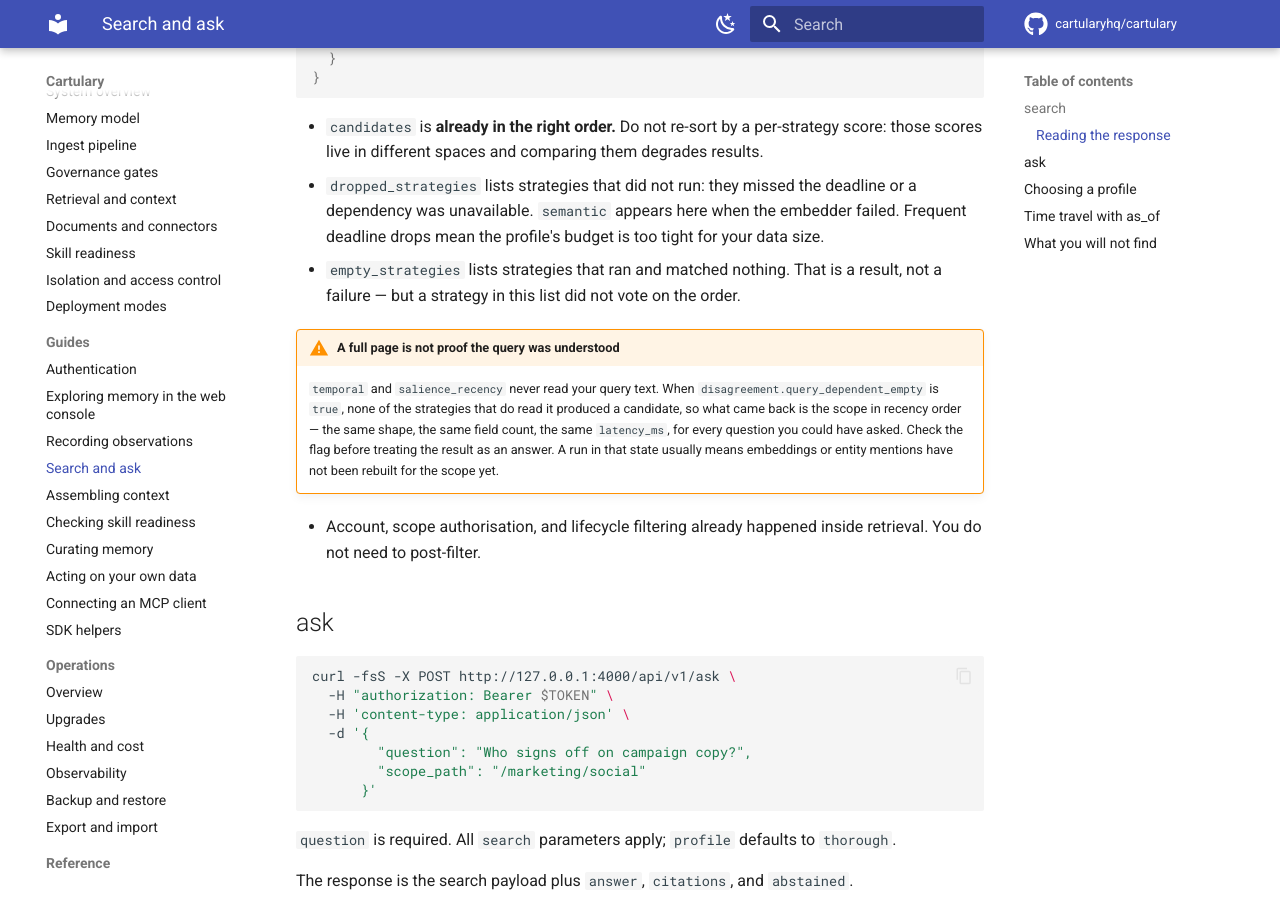
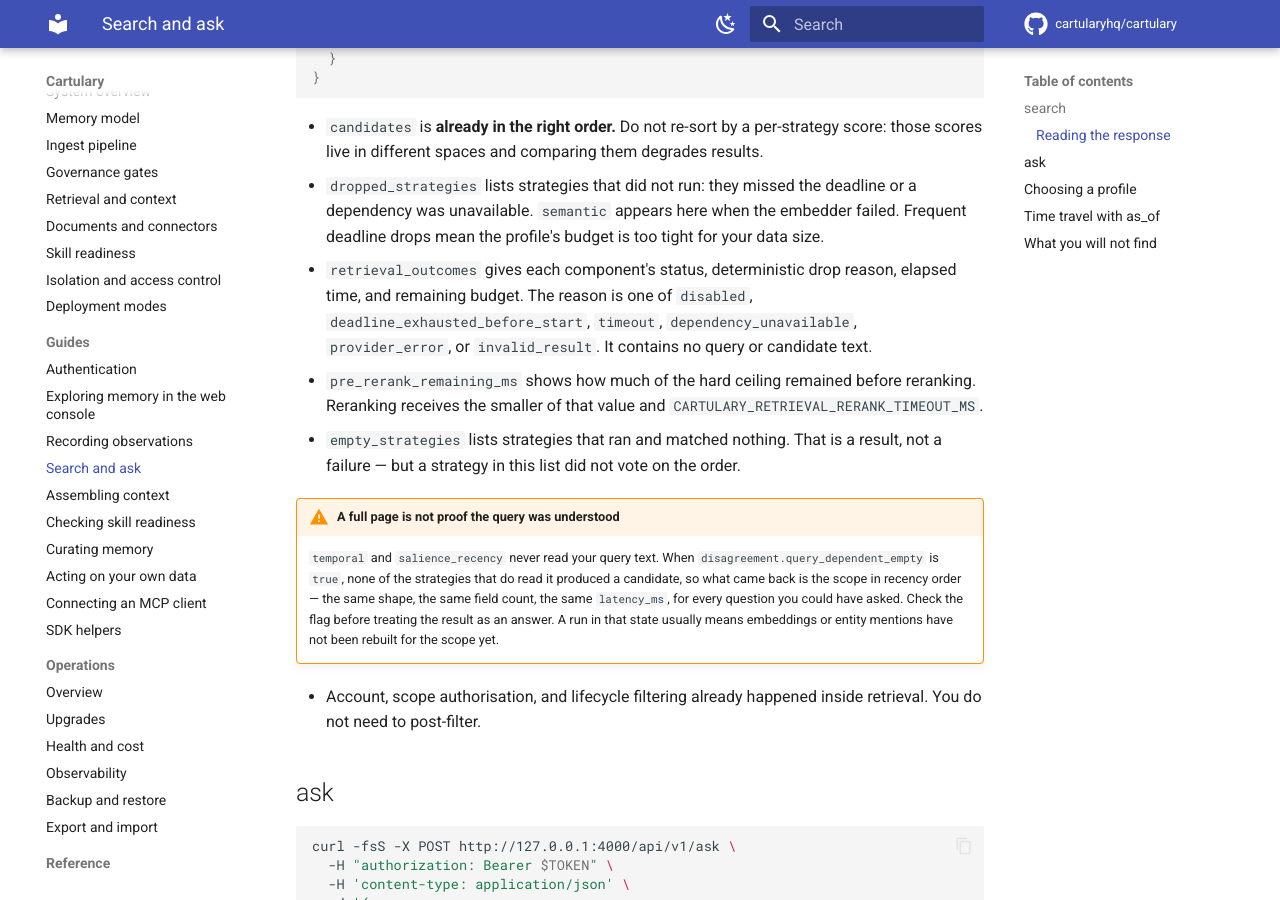
Before and after one commit to cartularyhq/cartulary, an MkDocs documentation site: the page built from docs/guides/search-and-ask.md, in a window 1280 px wide and 900 px high, scrolled down 1248 px. Built offline with MkDocs 1.6.1 and Material for MkDocs 9.7.7, drawn with Linux system fonts in a browser that asks for light colours; comment, search, counter and statistics services are not loaded.

Commit message:
Report retrieval drop reasons and bound reranking

```diff
--- a/docs/guides/search-and-ask.md
+++ b/docs/guides/search-and-ask.md
@@ -54,6 +54,14 @@ curl -fsS -X POST http://127.0.0.1:4000/api/v1/search \
   deadline or a dependency was unavailable. `semantic` appears here when the
   embedder failed. Frequent deadline drops mean the profile's budget is too
   tight for your data size.
+- `retrieval_outcomes` gives each component's status, deterministic drop reason,
+  elapsed time, and remaining budget. The reason is one of
+  `disabled`, `deadline_exhausted_before_start`, `timeout`,
+  `dependency_unavailable`, `provider_error`, or `invalid_result`. It contains
+  no query or candidate text.
+- `pre_rerank_remaining_ms` shows how much of the hard ceiling remained before
+  reranking. Reranking receives the smaller of that value and
+  `CARTULARY_RETRIEVAL_RERANK_TIMEOUT_MS`.
 - `empty_strategies` lists strategies that ran and matched nothing. That is a
   result, not a failure — but a strategy in this list did not vote on the order.
 
```
Also changed, not shown: docs/operations/observability.md (+7 -0 lines), docs/reference/configuration.md (+4 -1 lines), docs/reference/http-api.md (+3 -0 lines), specs/architecture/retrieval-entity-context.md (+6 -3 lines), specs/observability/README.md (+1 -1 lines), 11 other files.
